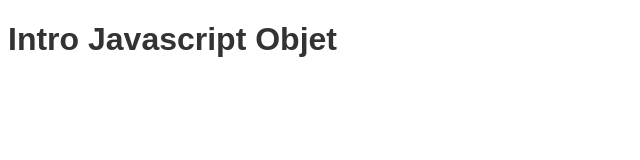
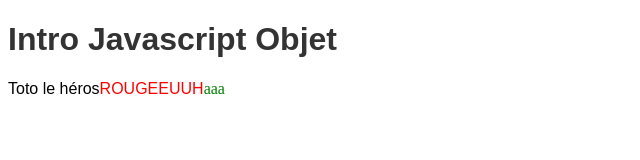
Before and after one commit to Ropirard/Js_poo, a plain HTML site: page index.html in a window 1280 px wide. Shown: the whole page, without its empty margins (0-640 px from the left). Drawn offline with Linux system fonts and the light colour scheme.

Commit message:
héritage et surcharge

```diff
--- a/index.html
+++ b/index.html
@@ -1,5 +1,5 @@
 <!DOCTYPE html>
-<html lang="en">
+<html lang="fr">
 <head>
     <meta charset="UTF-8">
     <meta name="viewport" content="width=device-width, initial-scale=1.0">
@@ -11,6 +11,7 @@
 
     <!-- <script src="./js/script.js"></script> -->
     <script src="./js/Pen.js"></script>
+    <script src="./js/FeatherPen.js"></script>
     <script src="./js/main.js"></script>
 </body>
 </html>
--- /dev/null
+++ b/js/FeatherPen.js
@@ -0,0 +1,20 @@
+class FeatherPen extends Pen
+{
+    fontFamily;
+
+    constructor(cssColor = 'red', cssFontFamily = 'cursive') {
+        // En JS, on est obligé d'appeler le constructeur parent AVANT d'avoir accès à this
+        super(cssColor)
+        this.fontFamily = cssFontFamily;
+    }
+
+    getDOM(message) {
+        // On crée l'élément à partir de la méthode parent
+        let element = super.getDOM(message);
+
+        // On ajoute au style la police
+        element.style.fontFamily = this.fontFamily;
+
+        return element;
+    }
+}
--- a/js/Pen.js
+++ b/js/Pen.js
@@ -7,6 +7,10 @@ class Pen
     }
 
     getDOM(message) {
+        // Comme on ne peut pas typer nos arguments, on peut toujours coder un mécanisme qui le fait
+        if(typeof message !== 'string')
+            throw 'Argument error: message must be a string'
+
         let element = document.createElement('span');
         element.style.color = this.color;
         element.textContent = message;
--- a/js/main.js
+++ b/js/main.js
@@ -1 +1,7 @@
 console.log('3,2,1, go');
+
+let bicNoir = new Pen();
+let bicRouge = new Pen('red')
+let plume = new FeatherPen('green', 'serif');
+
+document.body.append(bicNoir.getDOM("Toto le héros"), bicRouge.getDOM('ROUGEEUUH'), plume.getDOM('aaa'));
```
